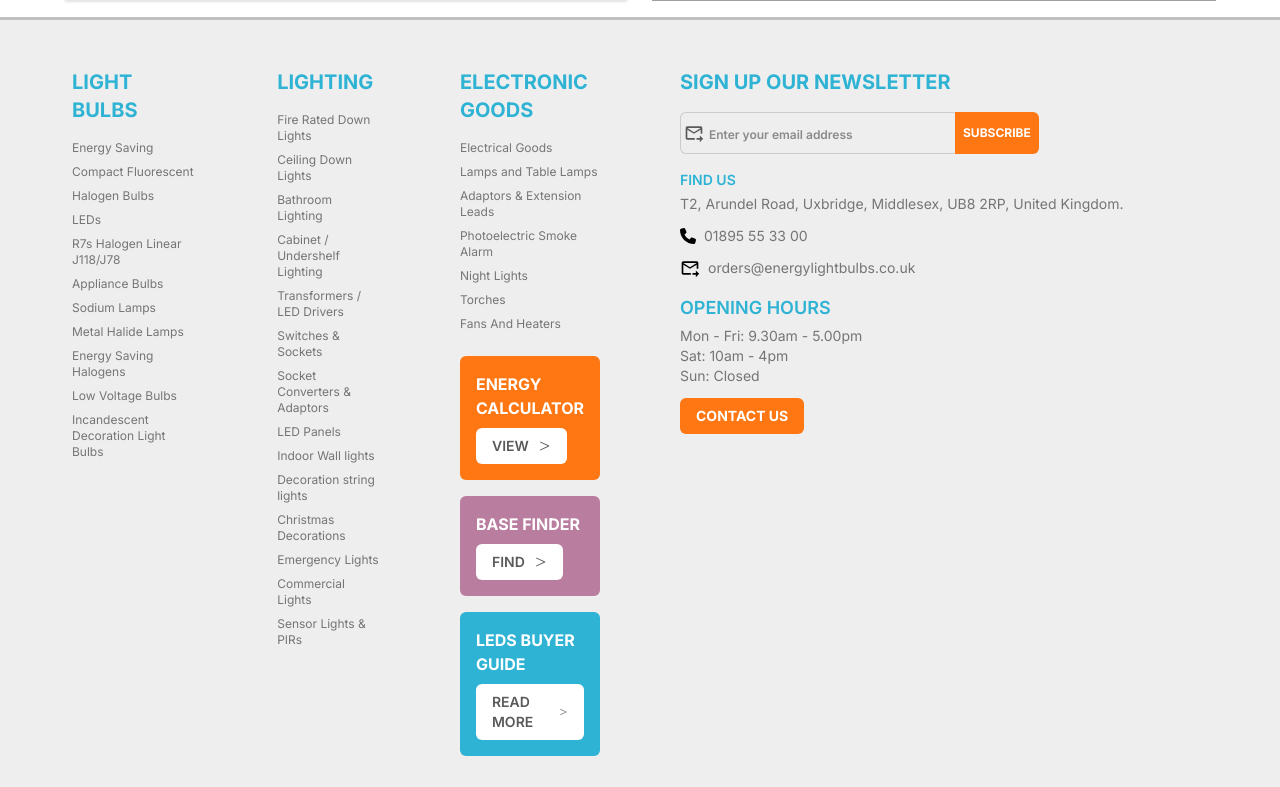
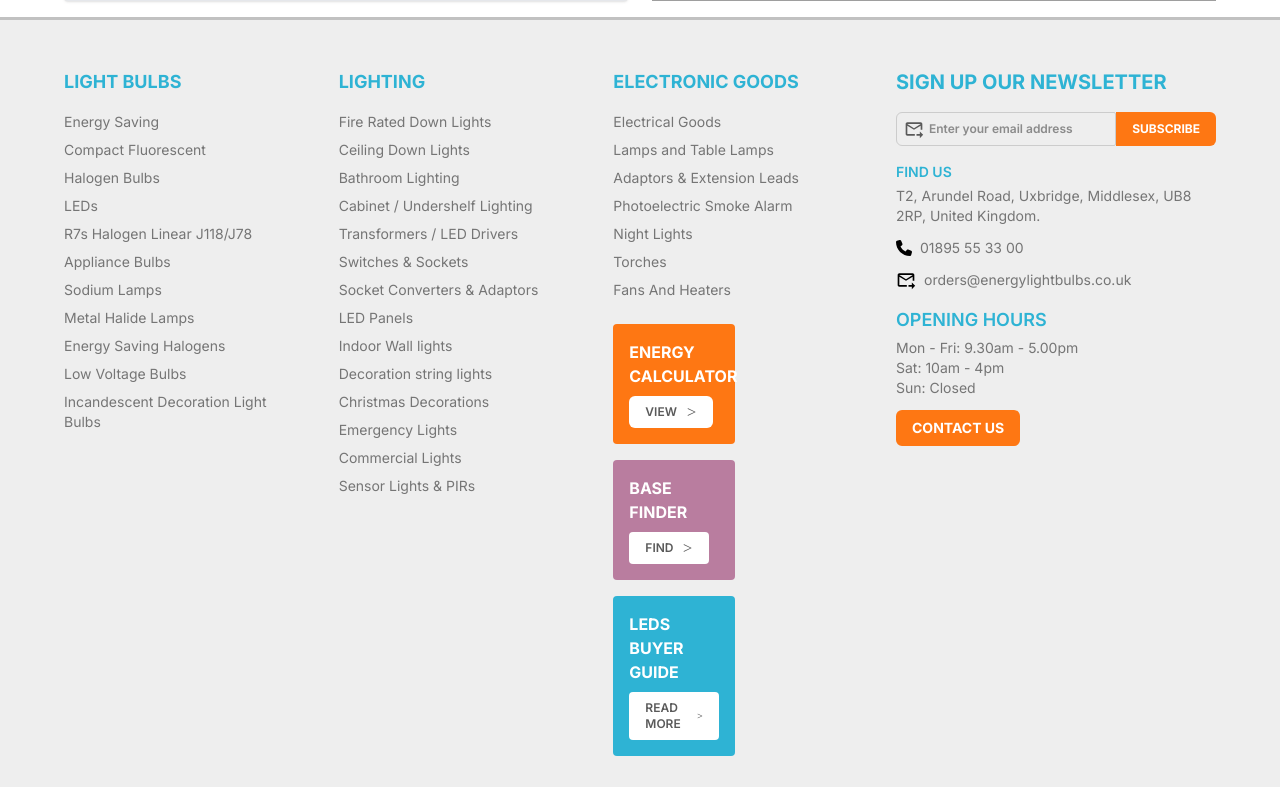
Before and after one commit to Anshuman0077/EnergyLightBulbs.co.uk, a Next.js app: page / in a window 1280 px wide. Shown: the part 1853-2640 px from the top of the page. Built offline with nearby package versions, Linux system fonts and the light colour scheme; grey boxes are pictures that could not be loaded.

Commit message:
improve footer section

```diff
--- a/app/components/footer/footer.tsx
+++ b/app/components/footer/footer.tsx
@@ -8,17 +8,15 @@ import { Input } from "../Input/Input";
 export const Footer = () => {
   return (
 <footer className="mt-4 w-full text-text8">
-  <div className="w-full py-8 px-4 sm:px-8 md:px-18">
-    <div className="grid grid-cols-1 sm:grid-cols-2 md:grid-cols-4 lg:grid-cols-2 gap-x-20">
+  <div className="w-full px-4 sm:px-8 md:px-16  py-8">
+    <div className="mx-auto w-full   flex flex-col md:flex-row md:justify-between gap-10">
 
-      {/* Left Section */}
-      <div className="hidden md:flex gap-20 text-xs">
+      {/* LEFT SIDE COLUMNS */}
+      <div className="flex-1 hidden  md:grid grid-cols-1 md:grid-cols-2 sm:grid-cols-2 lg:grid-cols-3 gap-8">
         {/* LIGHT BULBS */}
         <div>
-          <h2 className="md:text-xl text-sm font-bold text-text5 mb-4">
-            LIGHT BULBS
-          </h2>
-          <ul className="space-y-2 md:mb-4 mb-0">
+          <h2 className="text-base md:text-lg font-bold text-text5 mb-4">LIGHT BULBS</h2>
+          <ul className="space-y-2 text-xs md:text-sm">
             <li>Energy Saving</li>
             <li>Compact Fluorescent</li>
             <li>Halogen Bulbs</li>
@@ -35,8 +33,8 @@ export const Footer = () => {
 
         {/* LIGHTING */}
         <div>
-          <h2 className="text-xl font-bold text-text5 mb-4">LIGHTING</h2>
-          <ul className="space-y-2">
+          <h2 className="text-base md:text-lg font-bold text-text5 mb-4">LIGHTING</h2>
+          <ul className="space-y-2 text-xs md:text-sm">
             <li>Fire Rated Down Lights</li>
             <li>Ceiling Down Lights</li>
             <li>Bathroom Lighting</li>
@@ -54,10 +52,10 @@ export const Footer = () => {
           </ul>
         </div>
 
-        {/* ELECTRONIC GOODS */}
+        {/* ELECTRONIC GOODS + TOOLS */}
         <div>
-          <h2 className="text-xl font-bold text-text5 mb-4">ELECTRONIC GOODS</h2>
-          <ul className="space-y-2  mb-6">
+          <h2 className="text-base md:text-lg font-bold text-text5 mb-4">ELECTRONIC GOODS</h2>
+          <ul className="space-y-2 text-xs md:text-sm mb-6">
             <li>Electrical Goods</li>
             <li>Lamps and Table Lamps</li>
             <li>Adaptors & Extension Leads</li>
@@ -67,33 +65,24 @@ export const Footer = () => {
             <li>Fans And Heaters</li>
           </ul>
 
-          <div className="space-y-4">
-            <div className="bg-bg8 p-4 rounded-md">
+          <div className="space-y-4 md:w-1/2  w-full text-xs font-semibold text-text14">
+            <div className="bg-bg8 p-4 rounded ">
               <p className="text-base text-text1 font-bold">ENERGY CALCULATOR</p>
-              <a
-                href="/energy-calculator"
-                className="mt-2 inline-flex items-center bg-bg1 px-4 py-2 text-sm font-semibold text-text14 rounded-md"
-              >
+              <a href="/energy-calculator" className="mt-2 inline-flex items-center bg-bg1 px-4 py-2  rounded-md">
                 VIEW <PiGreaterThan className="ml-2" />
               </a>
             </div>
 
-            <div className="bg-bg11 p-4 rounded-md">
+            <div className="bg-bg11 p-4 rounded">
               <p className="text-base text-text1 font-bold">BASE FINDER</p>
-              <a
-                href="/base-finder"
-                className="mt-2 inline-flex items-center bg-bg1 px-4 py-2 text-sm font-semibold text-text14 rounded-md"
-              >
+              <a href="/base-finder" className="mt-2 inline-flex items-center bg-bg1 px-4 py-2  rounded">
                 FIND <PiGreaterThan className="ml-2" />
               </a>
             </div>
 
-            <div className="bg-bg7 p-4 rounded-md">
+            <div className="bg-bg7 p-4 rounded">
               <p className="text-base text-text1 font-bold">LEDS BUYER GUIDE</p>
-              <a
-                href="/buyers-guide-led"
-                className="mt-2 inline-flex items-center bg-bg1 px-4 py-2 text-sm font-semibold text-text14 rounded-md"
-              >
+              <a href="/buyers-guide-led" className="mt-2 inline-flex items-center bg-bg1 px-4 py-2   rounded">
                 READ MORE <PiGreaterThan className="ml-2" />
               </a>
             </div>
@@ -101,15 +90,12 @@ export const Footer = () => {
         </div>
       </div>
 
-      {/* NEWSLETTER & CONTACT */}
-      <div>
+      {/* RIGHT SIDE: NEWSLETTER + CONTACT */}
+      <div className="w-full md:w-[320px]">
         <h2 className="text-xl font-bold text-text5 mb-4">SIGN UP OUR NEWSLETTER</h2>
-
-        {/* Email Input */}
-        <div className="w-full">
-          <div className="flex mb-4">
-            <div className="relative">
-              <span className="absolute left-1 top-1/2 -translate-y-1/2 text-text14">
+        <div className="flex  w-full mb-4">
+          <div className="relative flex-1">
+            <span className="absolute left-2 top-1/2 -translate-y-1/2 text-text14">
               <MdOutlineForwardToInbox size={20} />
             </span>
             <Input
@@ -117,38 +103,30 @@ export const Footer = () => {
               name="email"
               required
               placeholder="Enter your email address"
-                className="w-full bg-transparent text-text4 py-2 pl-7 border-r-0 border border-border4 rounded-l-md placeholder:text-text14 placeholder:font-semibold placeholder:text-xs focus:outline-none"
+              className="w-full pl-8 py-2 border border-border4 text-text4 text-xs font-semibold placeholder:text-text14 rounded-l-md"
               label=""
             />
           </div>
-
-            <button className="px-2 py-2 bg-bg8 text-white text-xs font-bold rounded-r-md hover:bg-bg6 transition-all duration-300">
+          <button className="px-4 py-2 bg-bg8 text-white text-xs font-bold rounded-r-md hover:bg-bg6 transition-all duration-300">
             SUBSCRIBE
           </button>
         </div>
-        </div>
 
-        {/* Contact Info */}
         <div className="space-y-3 text-sm">
           <div>
             <h4 className="text-text5 text-md font-semibold">FIND US</h4>
-            <p className="mt-1">
-              T2, Arundel Road, Uxbridge, Middlesex, UB8 2RP, United Kingdom.
-            </p>
+            <p className="mt-1">T2, Arundel Road, Uxbridge, Middlesex, UB8 2RP, United Kingdom.</p>
           </div>
-
           <div className="flex items-center space-x-2">
             <FaPhone size={16} className="text-text19" />
             <p>01895 55 33 00</p>
           </div>
-
           <div className="flex items-center space-x-2">
             <MdOutlineForwardToInbox size={20} className="text-text19" />
             <p>orders@energylightbulbs.co.uk</p>
           </div>
         </div>
 
-        {/* Opening Hours */}
         <div className="mt-4 text-sm">
           <h4 className="text-text5 font-semibold text-lg">OPENING HOURS</h4>
           <p className="mt-1">Mon - Fri: 9.30am - 5.00pm</p>
@@ -163,5 +141,7 @@ export const Footer = () => {
   </div>
 </footer>
 
+
+
   );
 };
```
Lines whose indentation alone changed are shown as unchanged.
